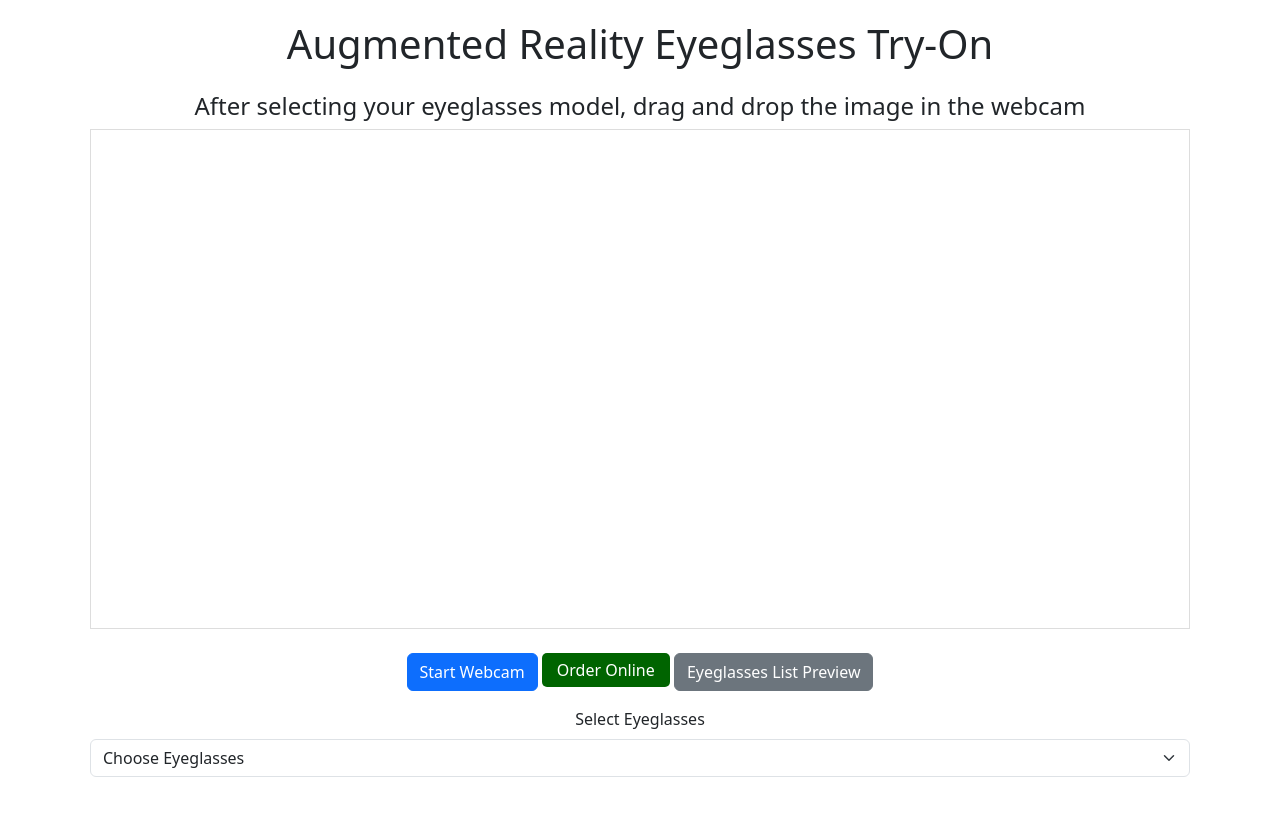
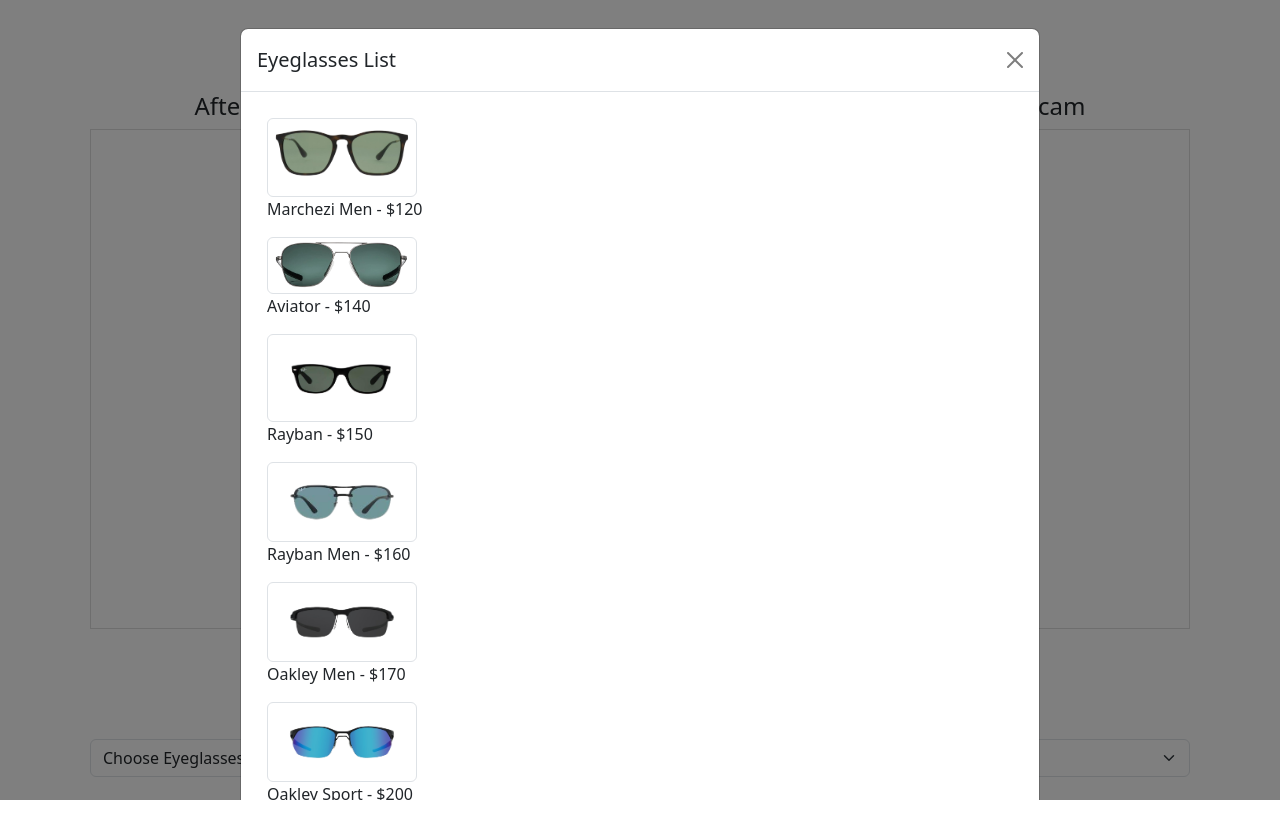
Before and after one commit to beciweb/virtuatryon, a plain HTML site: page index.html in a window 1280 px wide. Both pictures are taken after a click on the button "Eyeglasses List Preview". Drawn offline with nearby package versions, Linux system fonts and the light colour scheme.

Commit message:
Update index.html

```diff
--- a/index.html
+++ b/index.html
@@ -225,6 +225,10 @@
                 div.appendChild(p);
                 eyeglassesPreview.appendChild(div);
             });
+
+            // Now show the modal
+            var myModal = new bootstrap.Modal(document.getElementById('eyeglassesModal'));
+            myModal.show();
         }
 
         // Allow Drop
```
